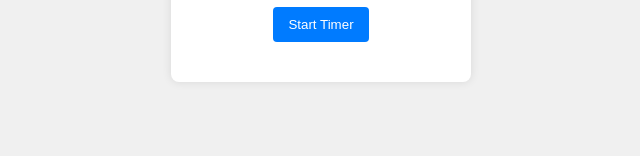
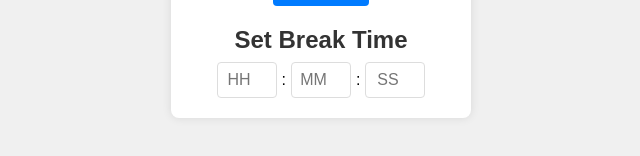
Before and after one commit to tk22kalal2/clock, a plain HTML site: page index.html in a window 1280 px wide. Shown: the part 454-610 px from the top of the page, without its empty margins (319-959 px from the left). Drawn offline with Linux system fonts and the light colour scheme.

Commit message:
Update index.html

```diff
--- a/index.html
+++ b/index.html
@@ -3,7 +3,7 @@
 <head>
     <meta charset="UTF-8">
     <meta name="viewport" content="width=device-width, initial-scale=1.0">
-    <title>Digital Clock & Reverse Timer</title>
+    <title>Digital Clock & Reverse Timer with Break</title>
     <link rel="stylesheet" href="style.css">
 </head>
 <body>
@@ -24,6 +24,16 @@
             <button onclick="startCountdown()">Start Timer</button>
             <p id="countdownDisplay"></p>
         </div>
+        <div class="break-timer">
+            <h2>Set Break Time</h2>
+            <div class="input-group">
+                <input type="number" id="breakHoursInput" placeholder="HH" min="0" max="99" />
+                <span>:</span>
+                <input type="number" id="breakMinutesInput" placeholder="MM" min="0" max="59" />
+                <span>:</span>
+                <input type="number" id="breakSecondsInput" placeholder="SS" min="0" max="59" />
+            </div>
+        </div>
     </div>
     <script src="script.js"></script>
 </body>
```
